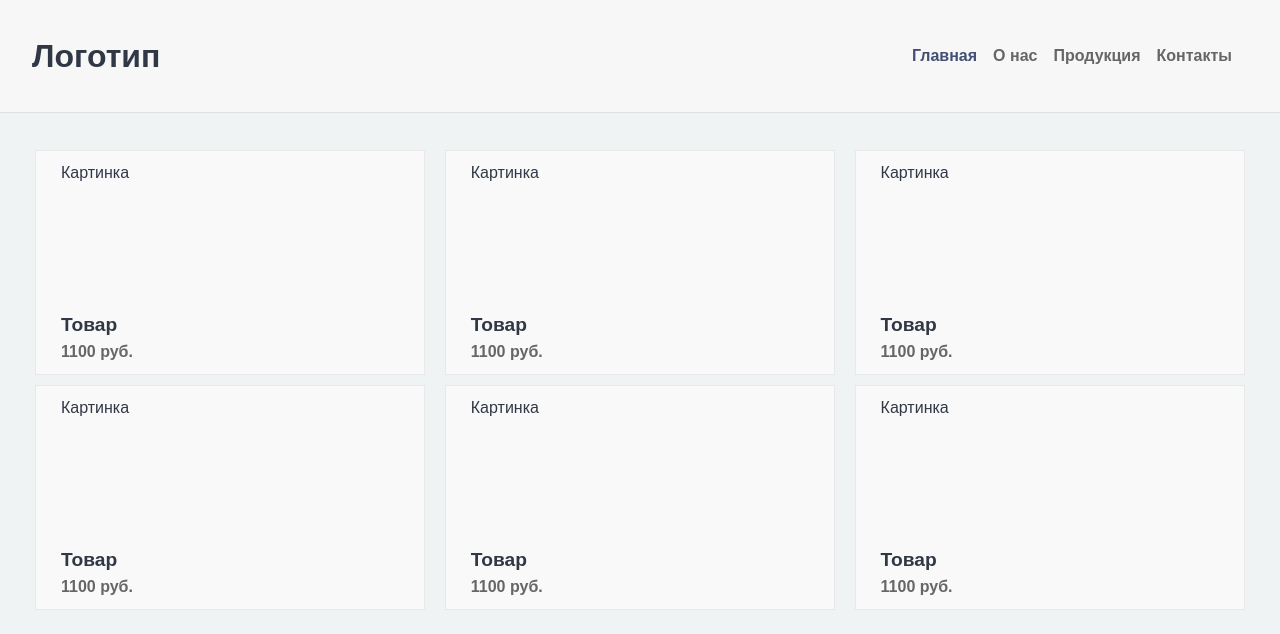
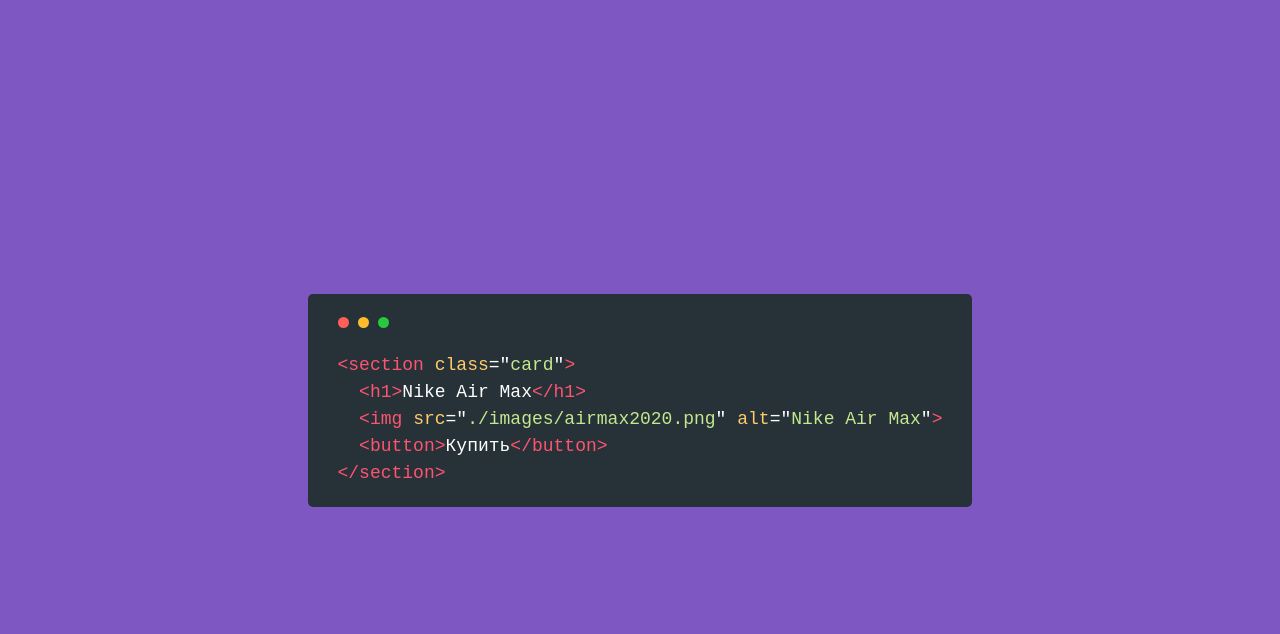
Before and after one commit to asdaroot/css_adaptive_layout, a plain HTML site: page index.html in a window 1280 px wide. Drawn offline with Linux system fonts and the light colour scheme; a web font is replaced by a local one.

Commit message:
lesson7 task

```diff
--- a/index.html
+++ b/index.html
@@ -1,62 +1,25 @@
 <!DOCTYPE html>
 <html lang="ru">
-
 <head>
   <meta charset="UTF-8">
   <meta name="viewport" content="width=device-width, initial-scale=1.0">
+  <title>Terminal Layout</title>
   <link rel="stylesheet" href="styles/app.css">
-
-    <title>Карточки товара</title>
 </head>
-
 <body>
-    <header class="header p-2 bg-light">
-      <span class="font-2 font-bold">Логотип</span>
-      <nav>
-        <ul class="nav-horizontal">
-          <li><a href="#" class="active-link mr-1">Главная</a></li>
-          <li><a href="#" class="mr-1">О нас</a></li>
-          <li><a href="#" class="mr-1">Продукция</a></li>
-          <li><a href="#" class="mr-1">Контакты</a></li>
-        </ul>
-      </nav>
-    </header>
-    <main>
-      <div class="container mt-2">
-        <section class="catalog">
-          <div class="catalog-item">
-            <div class="img">Картинка</div>
-            <div class="catalog-item-name">Товар</div>
-            <div class="catalog-item-price">1100 руб.</div>
+  <div class="terminal">
+    <div class="terminal-header">
+      <button class="btn btn-red"></button>
+      <button class="btn btn-yellow"></button>
+      <button class="btn btn-green"></button>
     </div>
-          <div class="catalog-item">
-            <div class="img">Картинка</div>
-            <div class="catalog-item-name">Товар</div>
-            <div class="catalog-item-price">1100 руб.</div>
+    <div class="terminal-body">
+      <pre><code><span class="code-tag">&lt;section</span> <span class="code-attr">class</span>=&quot;<span class="code-string">card</span>&quot;<span class="code-tag">&gt;</span>
+  <span class="code-tag">&lt;h1&gt;</span>Nike Air Max<span class="code-tag">&lt;/h1&gt;</span>
+  <span class="code-tag">&lt;img</span> <span class="code-attr">src</span>=&quot;<span class="code-string">./images/airmax2020.png</span>&quot; <span class="code-attr">alt</span>=&quot;<span class="code-string">Nike Air Max</span>&quot;<span class="code-tag">&gt;</span>
+  <span class="code-tag">&lt;button&gt;</span>Купить<span class="code-tag">&lt;/button&gt;</span>
+<span class="code-tag">&lt;/section&gt;</span></code></pre>
     </div>
-          <div class="catalog-item">
-            <div class="img">Картинка</div>
-            <div class="catalog-item-name">Товар</div>
-            <div class="catalog-item-price">1100 руб.</div>
   </div>
-          <div class="catalog-item">
-            <div class="img">Картинка</div>
-            <div class="catalog-item-name">Товар</div>
-            <div class="catalog-item-price">1100 руб.</div>
-          </div>
-          <div class="catalog-item">
-            <div class="img">Картинка</div>
-            <div class="catalog-item-name">Товар</div>
-            <div class="catalog-item-price">1100 руб.</div>
-          </div>
-          <div class="catalog-item">
-            <div class="img">Картинка</div>
-            <div class="catalog-item-name">Товар</div>
-            <div class="catalog-item-price">1100 руб.</div>
-          </div>
-        </section>
-      </div>
-    </main>
 </body>
-
 </html>
--- a/styles/app.css
+++ b/styles/app.css
@@ -1,138 +1,19 @@
-* {
-    box-sizing: border-box;
-  }
+@import url("./variables.css");
+@import url("./terminal-screen.css");
+@import url("./terminal-print.css");
 
-  body {
-    margin: 0;
-    padding: 0;
+@font-face {
+  font-weight: 400;
+  font-family: "JetBrains Mono";
+  src: url("../assets/fonts/JetBrainsMono-Regular.woff2") format("woff2");
+}
 
-    color: #303846;
-    font-size: 16px;
-    font-family: sans-serif;
-    line-height: 1.5;
+body {
+  display: flex;
+  align-items: center;
+  justify-content: center;
+  height: 100vh;
+  margin: 0;
 
-    background: #f0f3f4;
-  }
-
-  .p-2 {
-    padding: 2em;
-  }
-
-  .mr-1 {
-    margin-right: 1em;
-  }
-
-  .font-2 {
-    font-size: 2em;
-  }
-
-  .font-bold {
-    font-weight: bold;
-  }
-
-  .bg-light {
-    background: #f7f7f7;
-  }
-
-  .justify-content-between {
-    justify-content: space-between;
-  }
-
-  .mt-2 {
-    margin-top: 2em;
-  }
-
-  .header {
-    display: flex;
-    flex-wrap: wrap;
-    align-items: center;
-    justify-content: space-between;
-
-    border-bottom: 1px solid #e0dfdf;
-  }
-
-  .nav-horizontal {
-    display: flex;
-    flex-wrap: wrap;
-    justify-content: space-between;
-    margin: 0;
-    padding: 0;
-
-    list-style: none;
-  }
-
-  .nav-horizontal a {
-    color: #666;
-    font-weight: bold;
-    text-decoration: none;
-  }
-
-  .nav-horizontal .active-link {
-    color: #424e75;
-  }
-
-  .nav-horizontal a:hover {
-    color: #c44741;
-  }
-
-  .container {
-    padding-right: 15px;
-    padding-left: 15px;
-  }
-
-  .catalog {
-    /* BEGIN (write your solution here) */
-    display: flex;
-    flex-wrap: wrap;
-    justify-content: space-between;
-    /* END */
-    width: 100%;
-    max-width: 1280px;
-
-    margin: 0 auto;
-
-    padding-right: 15px;
-    padding-left: 15px;
-  }
-
-  .catalog-item {
-    /* BEGIN (write your solution here) */
-    width: 100%;
-    /* END */
-    margin: 5px;
-    padding: 10px 25px;
-
-    background: #f9f9f9;
-    border: 1px solid #e8e8e8;
-  }
-
-  .catalog-item .img {
-    height: 150px;
-  }
-
-  .catalog-item-name {
-    font-weight: bold;
-    font-size: 1.2em;
-  }
-
-  .catalog-item-price {
-    color: #666;
-    font-weight: bold;
-  }
-
-  /* BEGIN (write your solution here) */
-  @media (min-width: 600px) and (max-width: 1199px) {
-    .catalog-item {
-      width: 50%;
-      margin: 0;
-    }
-  }
-
-  @media (min-width: 1200px) {
-    .catalog-item {
-      width: 32%;
-      max-width: 400px;
-    }
-  }
-
-  /* END */
+  background: var(--main-bg);
+}
--- /dev/null
+++ b/styles/terminal-print.css
@@ -0,0 +1,15 @@
+@media print {
+    :root {
+      --main-bg: #fff;
+      --terminal-bg: none;
+      --highlight-tag: #c62828;
+      --highlight-attr: #936315;
+      --highlight-string: #2e7d32;
+    }
+
+    .terminal {
+      color: #000;
+
+      border: 1px solid #000;
+    }
+  }
--- /dev/null
+++ b/styles/terminal-screen.css
@@ -0,0 +1,56 @@
+.terminal {
+    padding: 20px 30px;
+
+    color: #fff;
+
+    background: var(--terminal-bg);
+
+    border-radius: 5px;
+  }
+
+  .terminal-header {
+    margin-bottom: 20px;
+  }
+
+  .btn {
+    display: inline-block;
+    width: 11px;
+    height: 11px;
+    margin-right: 5px;
+    padding: 0;
+
+    border: 0;
+    border-radius: 50%;
+  }
+
+  .btn-red {
+    background: var(--red);
+  }
+
+  .btn-yellow {
+    background: var(--yellow);
+  }
+
+  .btn-green {
+    background: var(--green);
+  }
+
+  .terminal-body pre {
+    margin: 0;
+  }
+
+  .terminal-body code {
+    font: 18px/1.5 "JetBrains Mono", monospace;
+  }
+
+  .code-tag {
+    color: var(--highlight-tag);
+  }
+
+  .code-attr {
+    color: var(--highlight-attr);
+  }
+
+  .code-string {
+    color: var(--highlight-string);
+  }
--- /dev/null
+++ b/styles/variables.css
@@ -0,0 +1,10 @@
+:root {
+    --main-bg: #7e57c2;
+    --terminal-bg: #263238;
+    --red: #ff5f56;
+    --yellow: #ffbd2e;
+    --green: #27c93f;
+    --highlight-tag: #ff5370;
+    --highlight-attr: #ffcb6b;
+    --highlight-string: #c3e88d;
+  }
```
Lines whose indentation alone changed are shown as unchanged.
